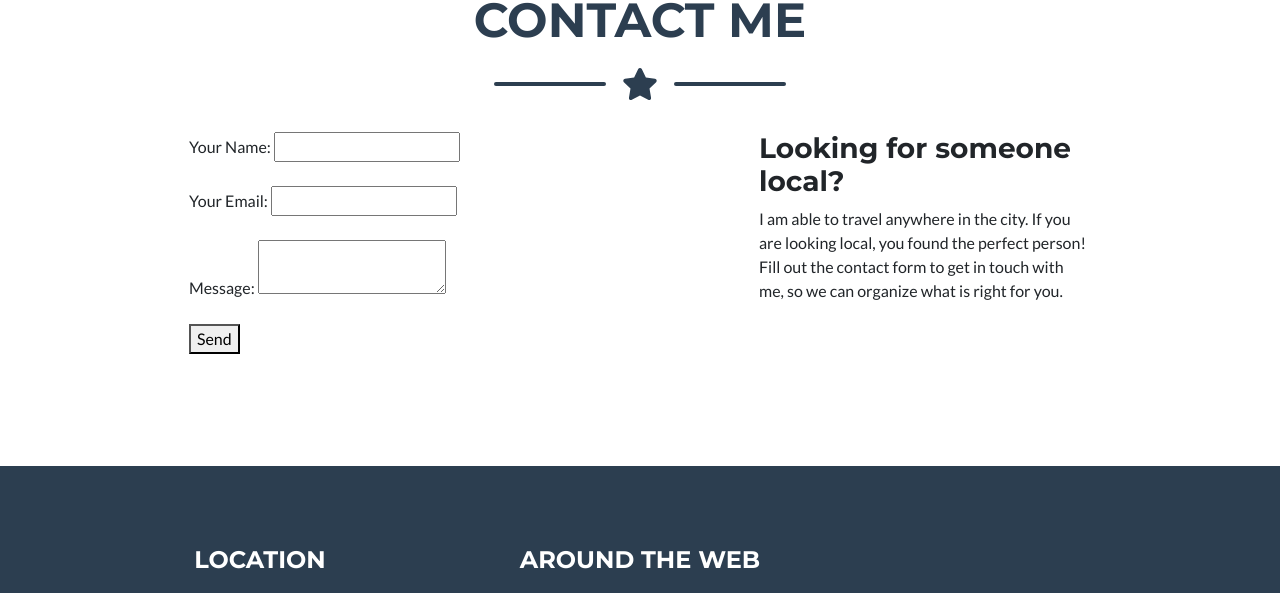
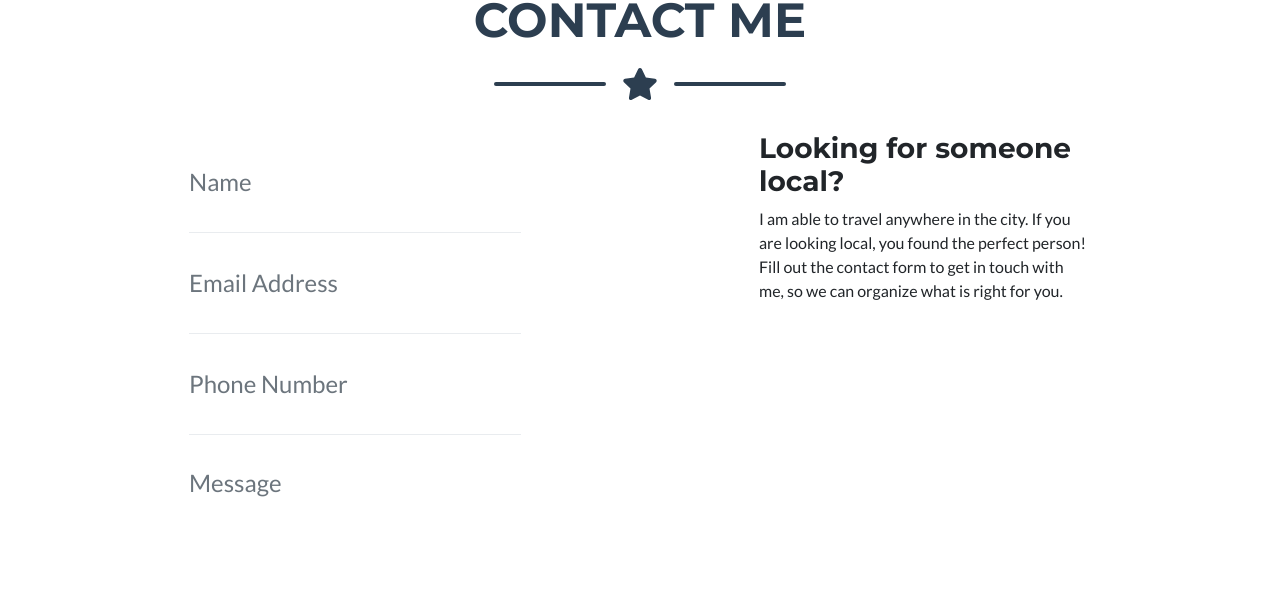
Before and after one commit to mmizeraa/mmizeraa.github.io, a plain HTML site: page contact.html in a window 1280 px wide. Shown: the part 1425-2018 px from the top of the page. Drawn offline with nearby package versions, Linux system fonts and the light colour scheme.

Commit message:
Update contact.html

```diff
--- a/contact.html
+++ b/contact.html
@@ -104,21 +104,38 @@
                 <!-- Contact Section Form-->
                 <div class="row">
                     <div class="col-lg-4 mx-auto">
-                        <form name="contact" method="POST" data-netlify="true">
-                        <p>
-                          <label>Your Name: <input type="text" name="name" /></label>
-                        </p>
-                        <p>
-                          <label>Your Email: <input type="email" name="email" /></label>
-                        </p>
-                        <p>
-                        </p>
-                        <p>
-                          <label>Message: <textarea name="message"></textarea></label>
-                        </p>
-                        <p>
-                          <button type="submit">Send</button>
-                        </p>
+                      <form name="contact" method="POST" data-netlify="true">
+                          <div class="control-group">
+                              <div class="form-group floating-label-form-group controls mb-0 pb-2">
+                                  <label>Name</label>
+                                  <input class="form-control" id="name" type="text" placeholder="Name" required="required" data-validation-required-message="Please enter your name." />
+                                  <p class="help-block text-danger"></p>
+                              </div>
+                          </div>
+                          <div class="control-group">
+                              <div class="form-group floating-label-form-group controls mb-0 pb-2">
+                                  <label>Email Address</label>
+                                  <input class="form-control" id="email" type="email" placeholder="Email Address" required="required" data-validation-required-message="Please enter your email address." />
+                                  <p class="help-block text-danger"></p>
+                              </div>
+                          </div>
+                          <div class="control-group">
+                              <div class="form-group floating-label-form-group controls mb-0 pb-2">
+                                  <label>Phone Number</label>
+                                  <input class="form-control" id="phone" type="tel" placeholder="Phone Number" required="required" data-validation-required-message="Please enter your phone number." />
+                                  <p class="help-block text-danger"></p>
+                              </div>
+                          </div>
+                          <div class="control-group">
+                              <div class="form-group floating-label-form-group controls mb-0 pb-2">
+                                  <label>Message</label>
+                                  <textarea class="form-control" id="message" rows="5" placeholder="Message" required="required" data-validation-required-message="Please enter a message."></textarea>
+                                  <p class="help-block text-danger"></p>
+                              </div>
+                          </div>
+                          <br />
+                          <div id="success"></div>
+                          <div class="form-group"><button class="btn btn-primary btn-xl" id="sendMessageButton" type="submit">Send</button></div>
                       </form>
                     </div>
                     <div class="col-lg-4 mx-auto">
```
